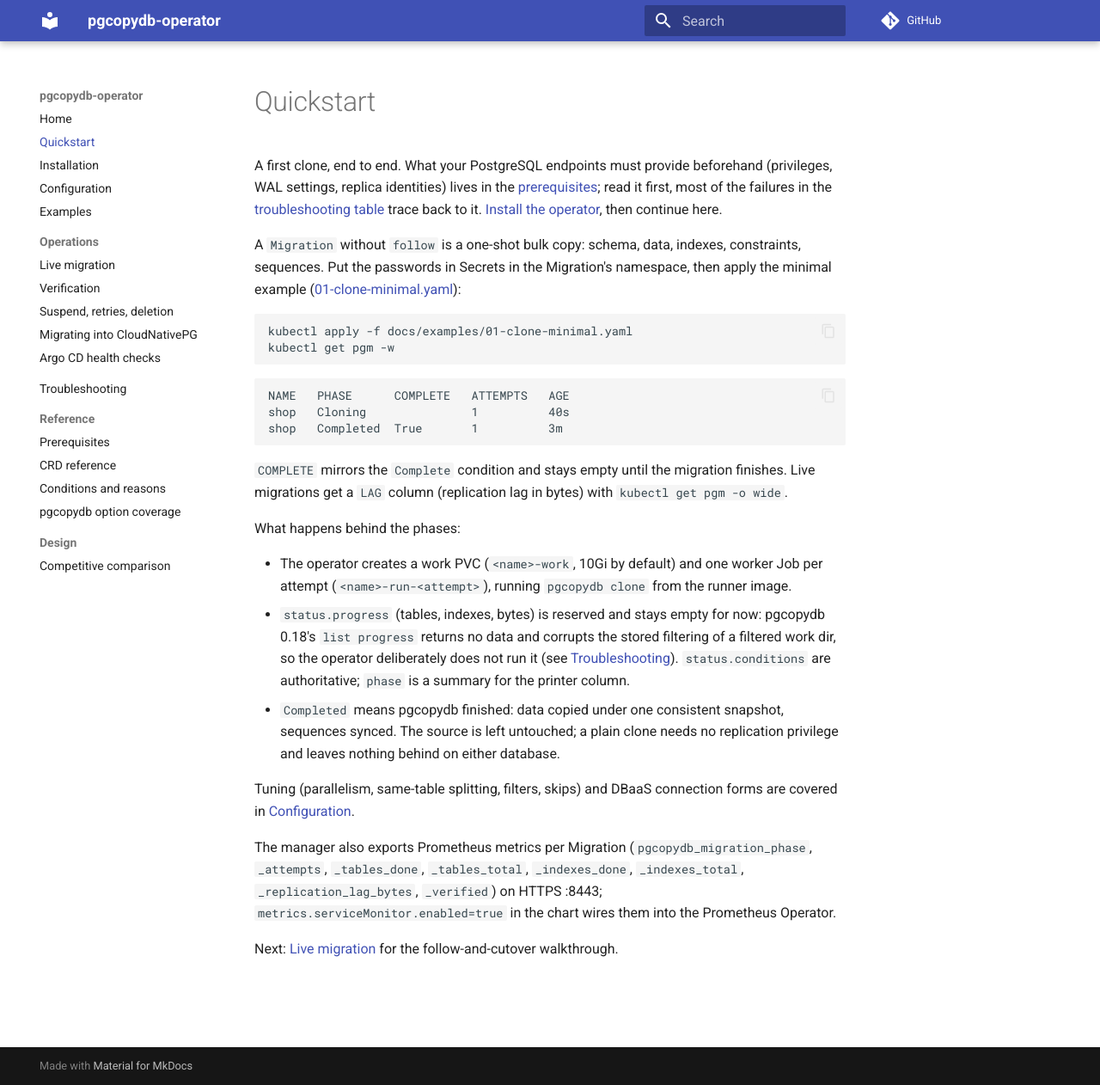
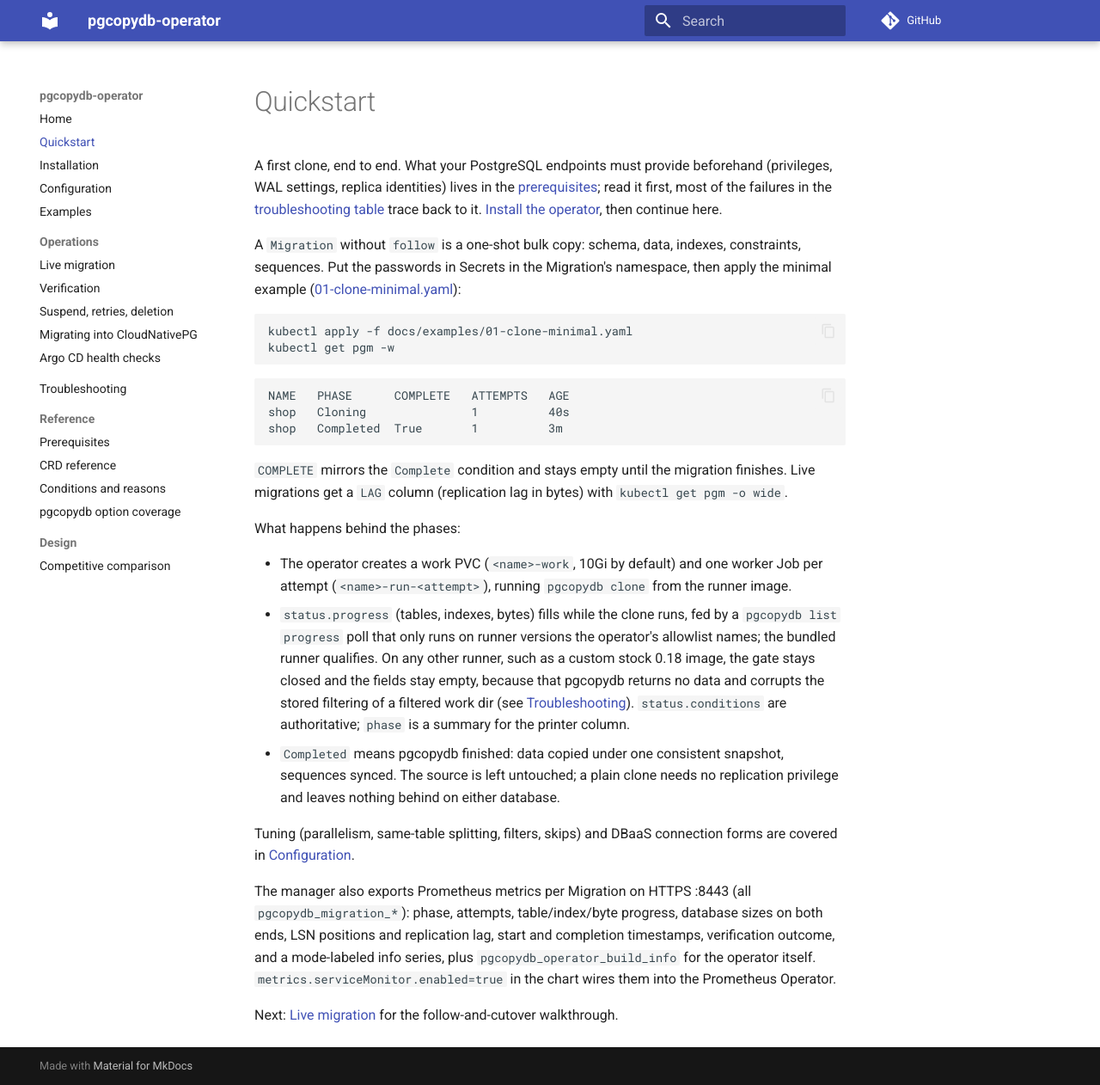
Before and after one commit to ydixken/pgcopydb-operator, an MkDocs documentation site: the page built from docs/quickstart.md, in a window 1280 px wide and 1262 px high. Shown: the whole window at 86% size. Built offline with MkDocs 1.6.1 and Material for MkDocs 9.7.7, drawn with Linux system fonts in a browser that asks for light colours; comment, search, counter and statistics services are not loaded.

Commit message:
docs: progress polling is gated, not dark
The quickstart, troubleshooting table, and design comparison said
status.progress and the byte gauges stay empty on 0.18 by decision; with
the version-gated poll and the bundled patched runner that is only true
for custom stock-0.18 runner images, so say so, and name the accepted
residual SQLITE_BUSY risk and the new metric families.

```diff
--- a/docs/quickstart.md
+++ b/docs/quickstart.md
@@ -20,11 +20,11 @@ shop   Completed  True       1          3m
 What happens behind the phases:
 
 - The operator creates a work PVC (`<name>-work`, 10Gi by default) and one worker Job per attempt (`<name>-run-<attempt>`), running `pgcopydb clone` from the runner image.
-- `status.progress` (tables, indexes, bytes) is reserved and stays empty for now: pgcopydb 0.18's `list progress` returns no data and corrupts the stored filtering of a filtered work dir, so the operator deliberately does not run it (see [Troubleshooting](troubleshooting.md)). `status.conditions` are authoritative; `phase` is a summary for the printer column.
+- `status.progress` (tables, indexes, bytes) fills while the clone runs, fed by a `pgcopydb list progress` poll that only runs on runner versions the operator's allowlist names; the bundled runner qualifies. On any other runner, such as a custom stock 0.18 image, the gate stays closed and the fields stay empty, because that pgcopydb returns no data and corrupts the stored filtering of a filtered work dir (see [Troubleshooting](troubleshooting.md)). `status.conditions` are authoritative; `phase` is a summary for the printer column.
 - `Completed` means pgcopydb finished: data copied under one consistent snapshot, sequences synced. The source is left untouched; a plain clone needs no replication privilege and leaves nothing behind on either database.
 
 Tuning (parallelism, same-table splitting, filters, skips) and DBaaS connection forms are covered in [Configuration](configuration.md).
 
-The manager also exports Prometheus metrics per Migration (`pgcopydb_migration_phase`, `_attempts`, `_tables_done`, `_tables_total`, `_indexes_done`, `_indexes_total`, `_replication_lag_bytes`, `_verified`) on HTTPS :8443; `metrics.serviceMonitor.enabled=true` in the chart wires them into the Prometheus Operator.
+The manager also exports Prometheus metrics per Migration on HTTPS :8443 (all `pgcopydb_migration_*`): phase, attempts, table/index/byte progress, database sizes on both ends, LSN positions and replication lag, start and completion timestamps, verification outcome, and a mode-labeled info series, plus `pgcopydb_operator_build_info` for the operator itself. `metrics.serviceMonitor.enabled=true` in the chart wires them into the Prometheus Operator.
 
 Next: [Live migration](operations/live-migration.md) for the follow-and-cutover walkthrough.
```
Also changed, not shown: docs/design/comparison.md (+2 -2 lines), docs/troubleshooting.md (+2 -2 lines).
